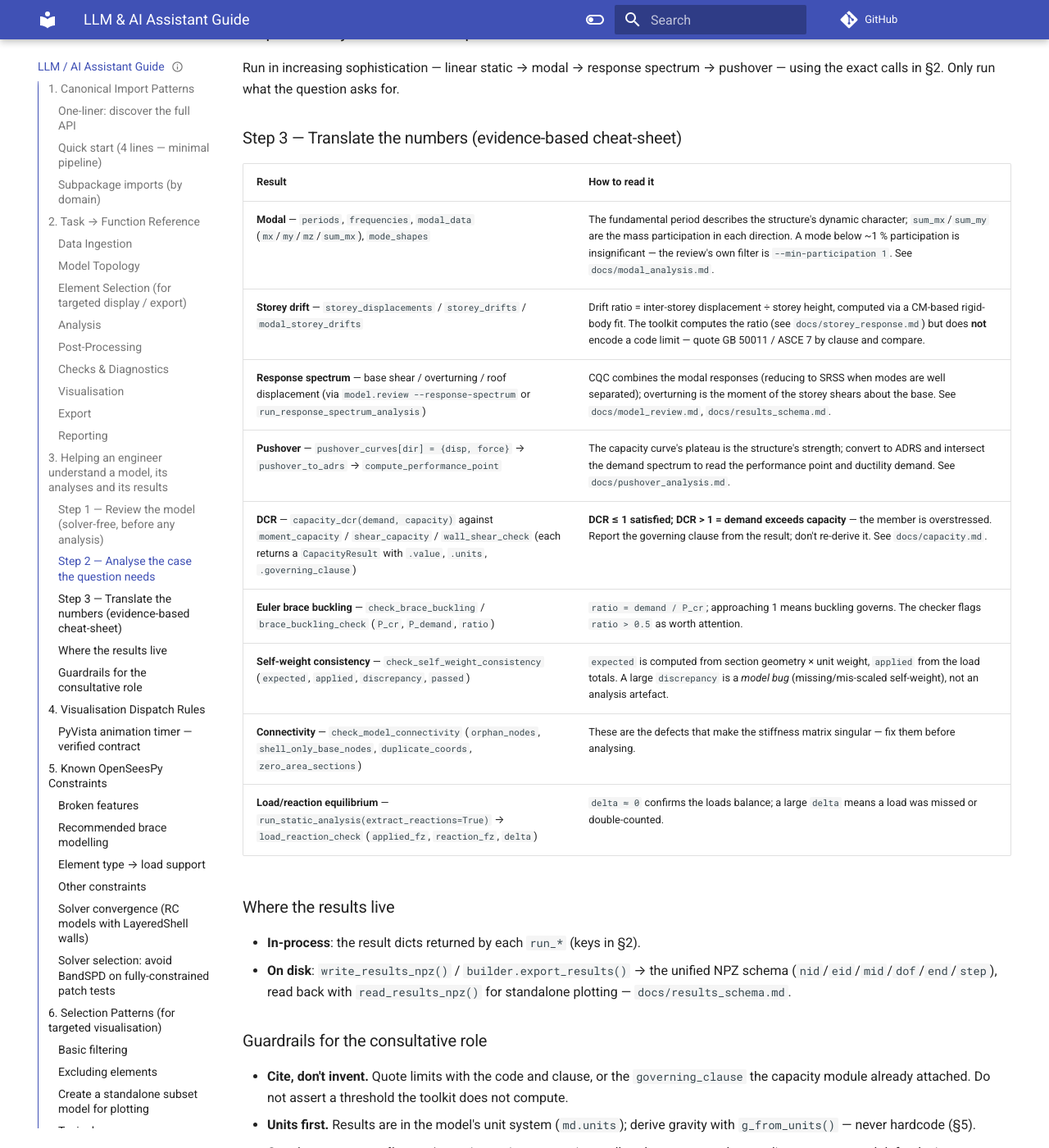
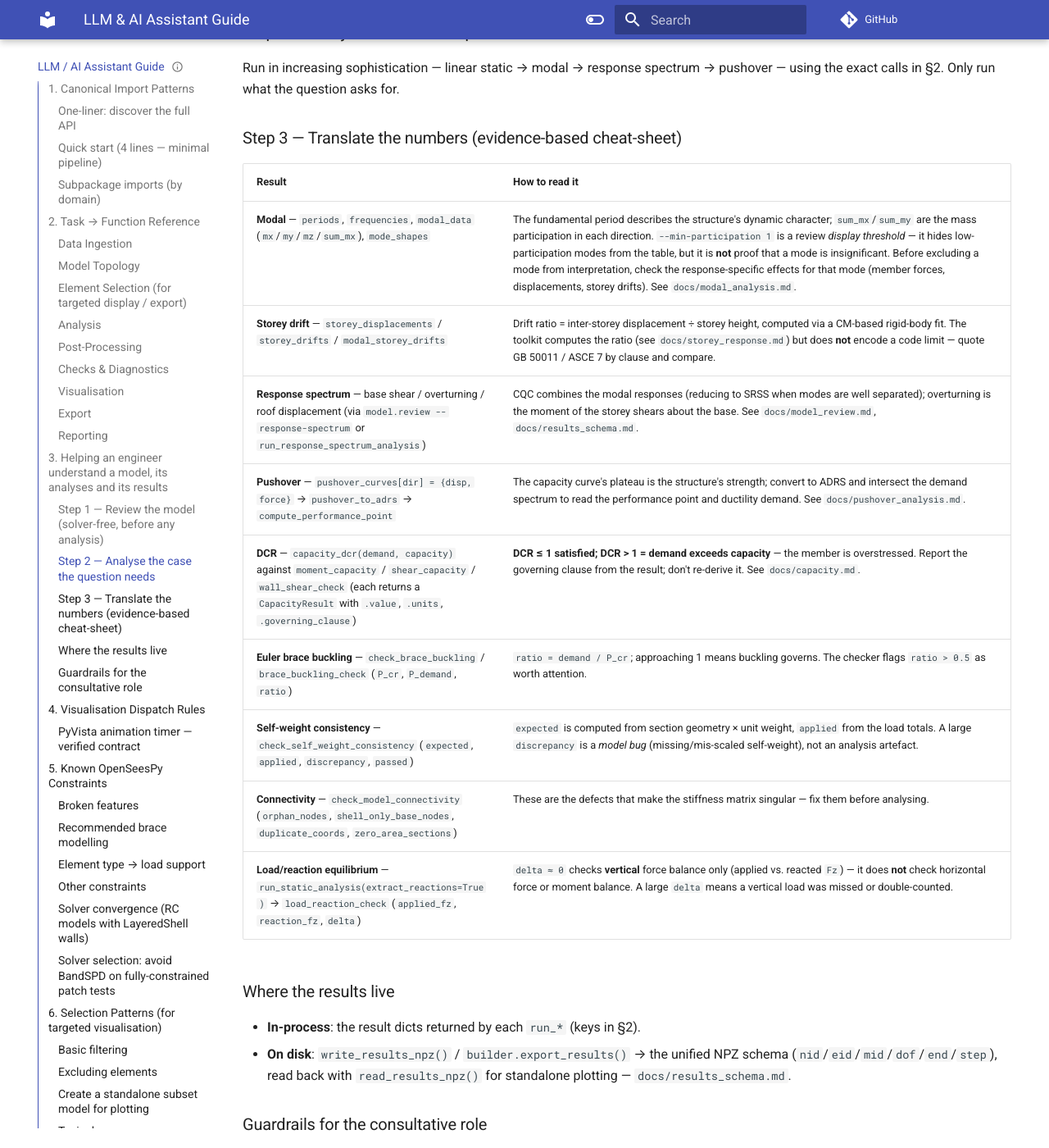
Before and after one commit to boustrephon/fea_toolkit, an MkDocs documentation site: the page built from docs/llm_guide.md, in a window 1280 px wide and 1400 px high, scrolled down 4739 px. Shown: the whole window at 82% size. Built offline with MkDocs 1.6.1 and Material for MkDocs 9.7.7, drawn with Linux system fonts in a browser that asks for light colours; comment, search, counter and statistics services are not loaded.

Commit message:
docs: correct modal and load-reaction guidance in llm_guide

```diff
--- a/docs/llm_guide.md
+++ b/docs/llm_guide.md
@@ -227,7 +227,7 @@ pushover — using the exact calls in §2.  Only run what the question asks for.
 
 | Result | How to read it |
 |---|---|
-| **Modal** — `periods`, `frequencies`, `modal_data` (`mx`/`my`/`mz`/`sum_mx`), `mode_shapes` | The fundamental period describes the structure's dynamic character; `sum_mx`/`sum_my` are the mass participation in each direction.  A mode below ~1 % participation is insignificant — the review's own filter is `--min-participation 1`.  See `docs/modal_analysis.md`. |
+| **Modal** — `periods`, `frequencies`, `modal_data` (`mx`/`my`/`mz`/`sum_mx`), `mode_shapes` | The fundamental period describes the structure's dynamic character; `sum_mx`/`sum_my` are the mass participation in each direction.  `--min-participation 1` is a review *display threshold* — it hides low-participation modes from the table, but it is **not** proof that a mode is insignificant.  Before excluding a mode from interpretation, check the response-specific effects for that mode (member forces, displacements, storey drifts).  See `docs/modal_analysis.md`. |
 | **Storey drift** — `storey_displacements` / `storey_drifts` / `modal_storey_drifts` | Drift ratio = inter-storey displacement ÷ storey height, computed via a CM-based rigid-body fit.  The toolkit computes the ratio (see `docs/storey_response.md`) but does **not** encode a code limit — quote GB 50011 / ASCE 7 by clause and compare. |
 | **Response spectrum** — base shear / overturning / roof displacement (via `model.review --response-spectrum` or `run_response_spectrum_analysis`) | CQC combines the modal responses (reducing to SRSS when modes are well separated); overturning is the moment of the storey shears about the base.  See `docs/model_review.md`, `docs/results_schema.md`. |
 | **Pushover** — `pushover_curves[dir] = {disp, force}` → `pushover_to_adrs` → `compute_performance_point` | The capacity curve's plateau is the structure's strength; convert to ADRS and intersect the demand spectrum to read the performance point and ductility demand.  See `docs/pushover_analysis.md`. |
@@ -235,7 +235,7 @@ pushover — using the exact calls in §2.  Only run what the question asks for.
 | **Euler brace buckling** — `check_brace_buckling` / `brace_buckling_check` (`P_cr`, `P_demand`, `ratio`) | `ratio = demand / P_cr`; approaching 1 means buckling governs.  The checker flags `ratio > 0.5` as worth attention. |
 | **Self-weight consistency** — `check_self_weight_consistency` (`expected`, `applied`, `discrepancy`, `passed`) | `expected` is computed from section geometry × unit weight, `applied` from the load totals.  A large `discrepancy` is a *model bug* (missing/mis-scaled self-weight), not an analysis artefact. |
 | **Connectivity** — `check_model_connectivity` (`orphan_nodes`, `shell_only_base_nodes`, `duplicate_coords`, `zero_area_sections`) | These are the defects that make the stiffness matrix singular — fix them before analysing. |
-| **Load/reaction equilibrium** — `run_static_analysis(extract_reactions=True)` → `load_reaction_check` (`applied_fz`, `reaction_fz`, `delta`) | `delta ≈ 0` confirms the loads balance; a large `delta` means a load was missed or double-counted. |
+| **Load/reaction equilibrium** — `run_static_analysis(extract_reactions=True)` → `load_reaction_check` (`applied_fz`, `reaction_fz`, `delta`) | `delta ≈ 0` checks **vertical** force balance only (applied vs. reacted `Fz`) — it does **not** check horizontal force or moment balance.  A large `delta` means a vertical load was missed or double-counted. |
 
 ### Where the results live
 
```
